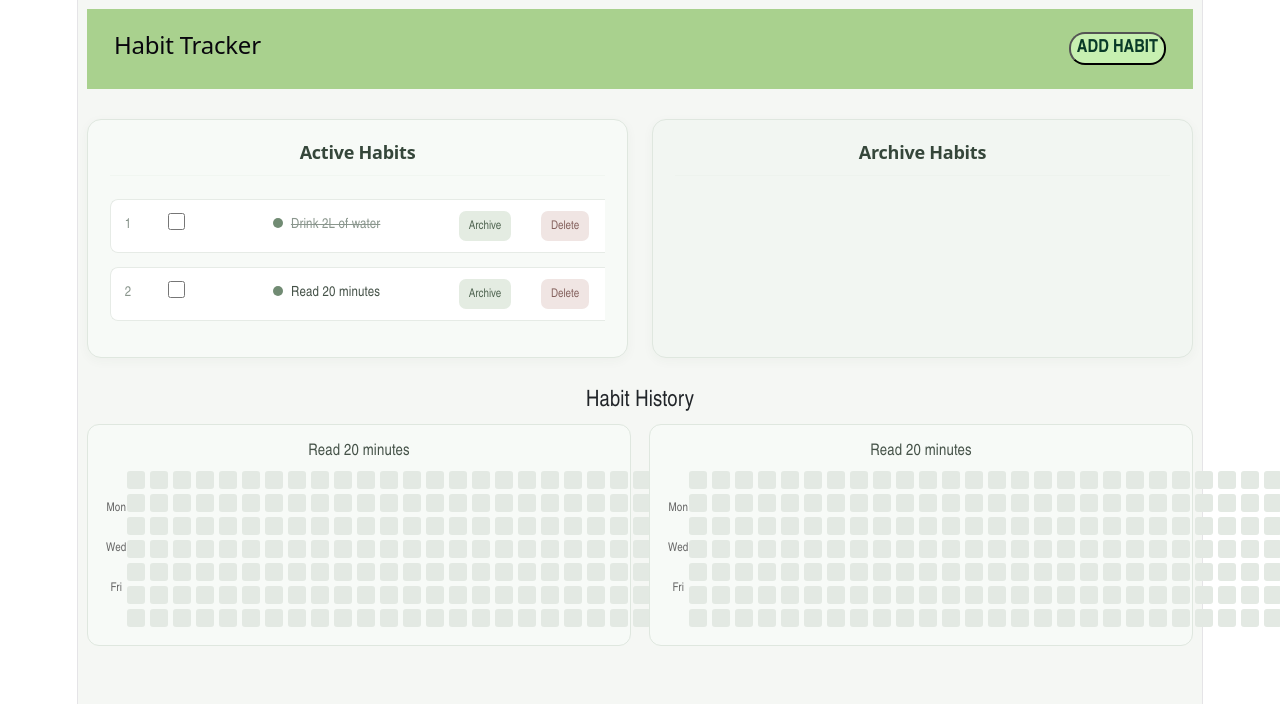
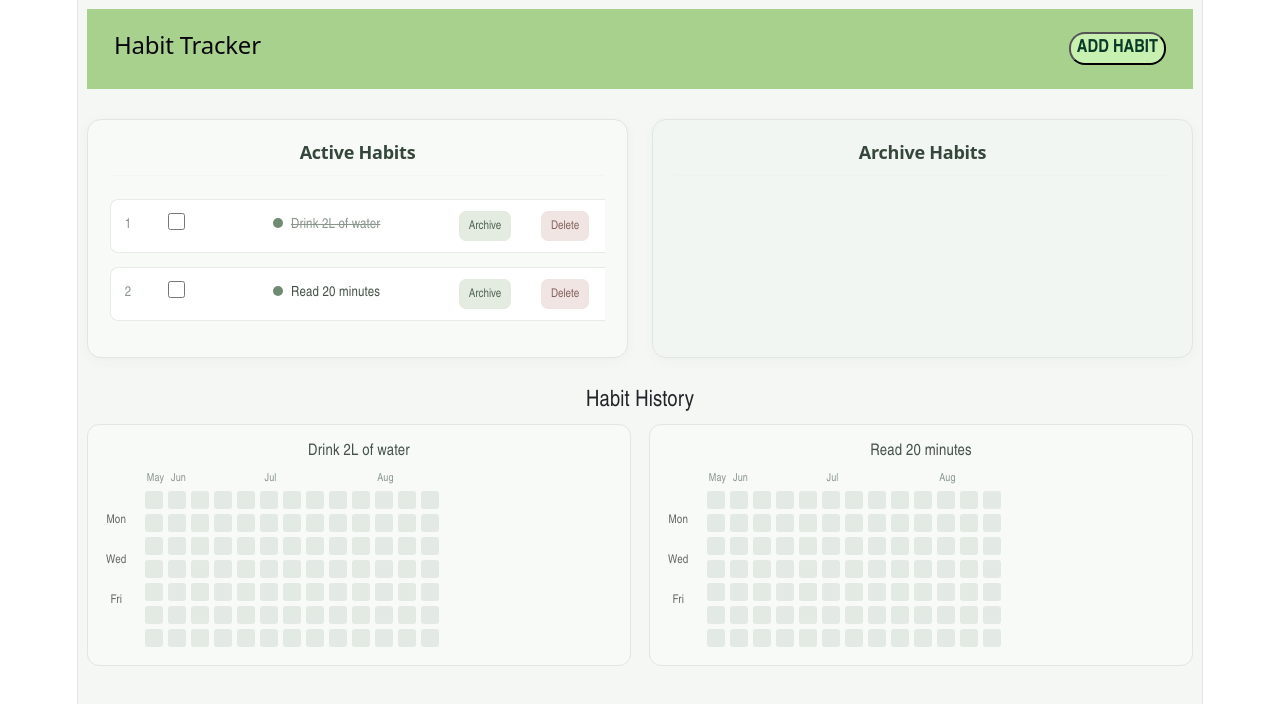
Before and after one commit to NischalBhatta/ht_client, a React (Vite) app: page / in a window 1280 px wide. Shown: the top 704 px of the page. Built offline with nearby package versions, Linux system fonts and the light colour scheme.

Commit message:
Added month label on the habit heatmap card.

```diff
--- a/src/App.css
+++ b/src/App.css
@@ -368,8 +368,22 @@
 
 .heatmap-wrapper {
   display: flex;
-  justify-content: space-between;
-  align-items: center;
+  gap: 10px;
+  align-items: flex-start;
+}
+
+.month-labels-row {
+  display: flex;
+  margin-left: 38px;
+  margin-bottom: 4px;
+}
+
+.month-label-cell {
+  width: 23px;
+  font-size: 11px;
+  color: #8a968d;
+  font-weight: 500;
+  flex-shrink: 0;
 }
 
 /* Responsive */
@@ -404,4 +418,8 @@
     width: 92%;
     padding: 18px;
   }
+
+  .heatmap-container {
+    grid-template-columns: 1fr;
+  }
 }
--- a/src/App.jsx
+++ b/src/App.jsx
@@ -134,13 +134,8 @@ function App() {
           {/* Hbait History Section */}
           <div className="heatmap-section">
             <h5 className="habit-history">Habit History</h5>
-            <div className="row g-3">
-              {activeHabits.map((habit) => (
-                <div className="col-md-6" key={habit._id}>
-                  <HabitHistory />
-                </div>
-              ))}
-            </div>
+
+            <HabitHistory activeHabits={activeHabits} />
           </div>
         </div>
       </div>
--- a/src/components/HabitHistory.jsx
+++ b/src/components/HabitHistory.jsx
@@ -1,45 +1,101 @@
-const HabitHistory = () => {
-  const WEEKDAYS = ["Sun", "Mon", "Tue", "Wed", "Thu", "Fri", "Sat"];
+import React from "react";
 
-  const getPastDates = (count) => {
+const HabitHistory = ({ activeHabits }) => {
+  const MONTHS = [
+    "Jan",
+    "Feb",
+    "Mar",
+    "Apr",
+    "May",
+    "Jun",
+    "Jul",
+    "Aug",
+    "Sep",
+    "Oct",
+    "Nov",
+    "Dec",
+  ];
+
+  const getPastDates = () => {
     const today = new Date();
-
-    return Array.from({ length: count })
-      .map((_, i) => {
+    return Array.from({ length: 91 }).map((_, i) => {
       const d = new Date(today);
-        d.setDate(today.getDate() - i);
+      d.setDate(today.getDate() - (90 - i));
       return d;
-      })
-      .reverse();
+    });
   };
 
-  const getMonthLabel = (date) => {
-    date.toLocaleString("default", { month: "short" });
+  const dates = getPastDates();
+
+  const getMonthLabels = () => {
+    const labels = [];
+    let lastMonth = null;
+
+    dates.forEach((date, index) => {
+      const month = MONTHS[date.getMonth()];
+      if (month !== lastMonth && index % 7 === 0) {
+        labels.push({ month, weekIndex: Math.floor(index / 7) });
+        lastMonth = month;
+      }
+    });
+    return labels;
   };
+
+  // ── Call the function to get the labels and total weeks ──
+  const monthLabels = getMonthLabels();
+  const totalWeeks = Math.ceil(dates.length / 7);
+
   return (
-    <div>
-      <div className="heatmap-container">
+    <div className="row g-3">
+      {activeHabits.map((item, i) => (
+        <div className="col-12 col-md-6" key={i}>
           <div className="heatmap-card">
-          <h3>Read 20 minutes</h3>
+            <h3>{item.name}</h3>
+
+            {/* ── Month Labels Row — sits above the grid ── */}
+            <div className="month-labels-row">
+              {Array.from({ length: totalWeeks }).map((_, weekIdx) => {
+                const label = monthLabels.find((m) => m.weekIndex === weekIdx);
+                return (
+                  <div key={weekIdx} className="month-label-cell">
+                    {label ? label.month : ""}
+                  </div>
+                );
+              })}
+            </div>
+
             <div className="heatmap-wrapper">
               {/* Days Label */}
-            <div className="weekdays-labels">
-              {["", "Mon", "", "Wed", "", "Fri", ""].map((day) => (
-                <div key={day} className="weekday-label">
+              <div className="weekday-labels">
+                {["", "Mon", "", "Wed", "", "Fri", ""].map((day, idx) => (
+                  <div key={idx} className="weekday-label">
                     {day}
                   </div>
                 ))}
               </div>
 
-            {/* Month Label */}
+              {/* Heatmap Grid */}
               <div className="heatmap-grid">
-              {Array.from({ length: 182 }).map((_, index) => (
-                <div className="heatmap-square" key={index}></div>
-              ))}
+                {dates.map((date, index) => {
+                  const dateStr = date.toISOString().split("T")[0];
+                  const isCompleted = item.completions?.includes(dateStr);
+
+                  return (
+                    <div
+                      key={index}
+                      className="heatmap-square"
+                      title={dateStr}
+                      style={{
+                        backgroundColor: isCompleted ? item.colour : "#e3e9e3",
+                      }}
+                    />
+                  );
+                })}
               </div>
             </div>
           </div>
         </div>
+      ))}
     </div>
   );
 };
```
Lines whose indentation alone changed are shown as unchanged.
